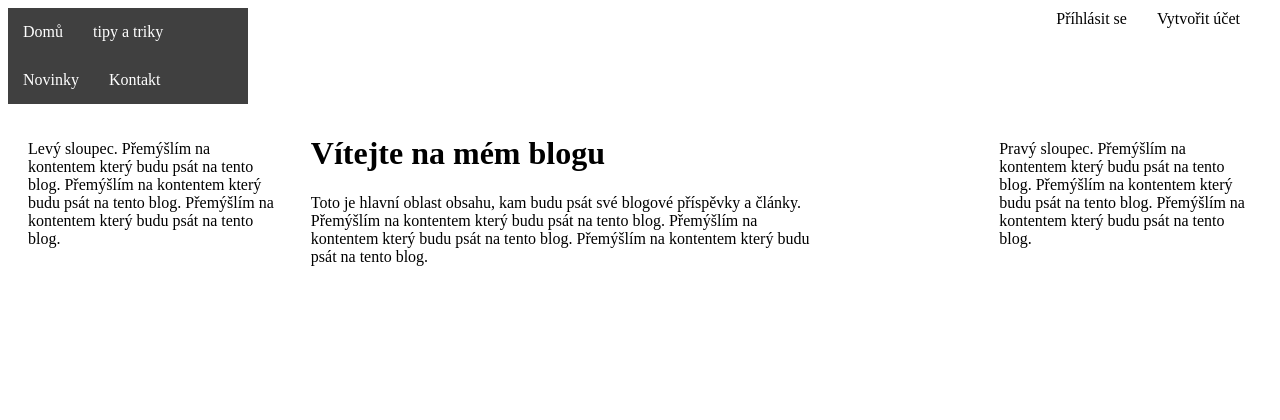
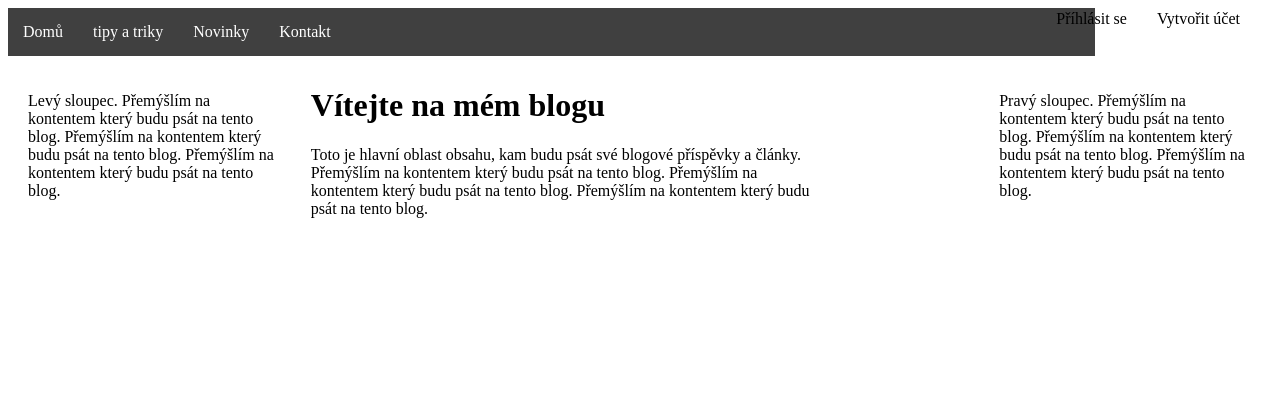
Before and after one commit to MaximTomasek/web-assignments-and-projects, a PHP site: page / in a window 1280 px wide. Shown: the top 420 px of the page. Run offline with PHP 8.4, Linux system fonts and the light colour scheme.

Commit message:
navbar
adjusting navbar width

```diff
--- a/coding project-Maxim Tomášek/styling.css
+++ b/coding project-Maxim Tomášek/styling.css
@@ -10,7 +10,7 @@
     margin-right: 30px;
 }
 .navbar{
-    width: 19%;
+    width: 86%;
 }
 .navbar ul{
     list-style-type: none;
```
